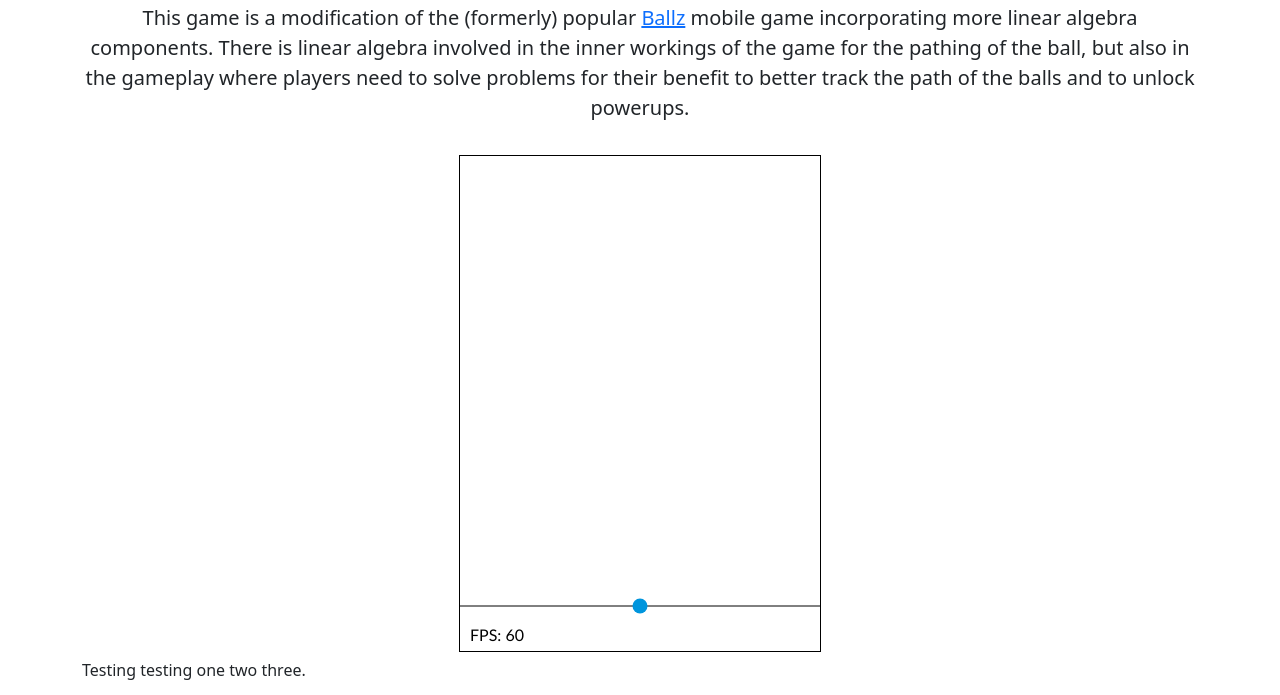
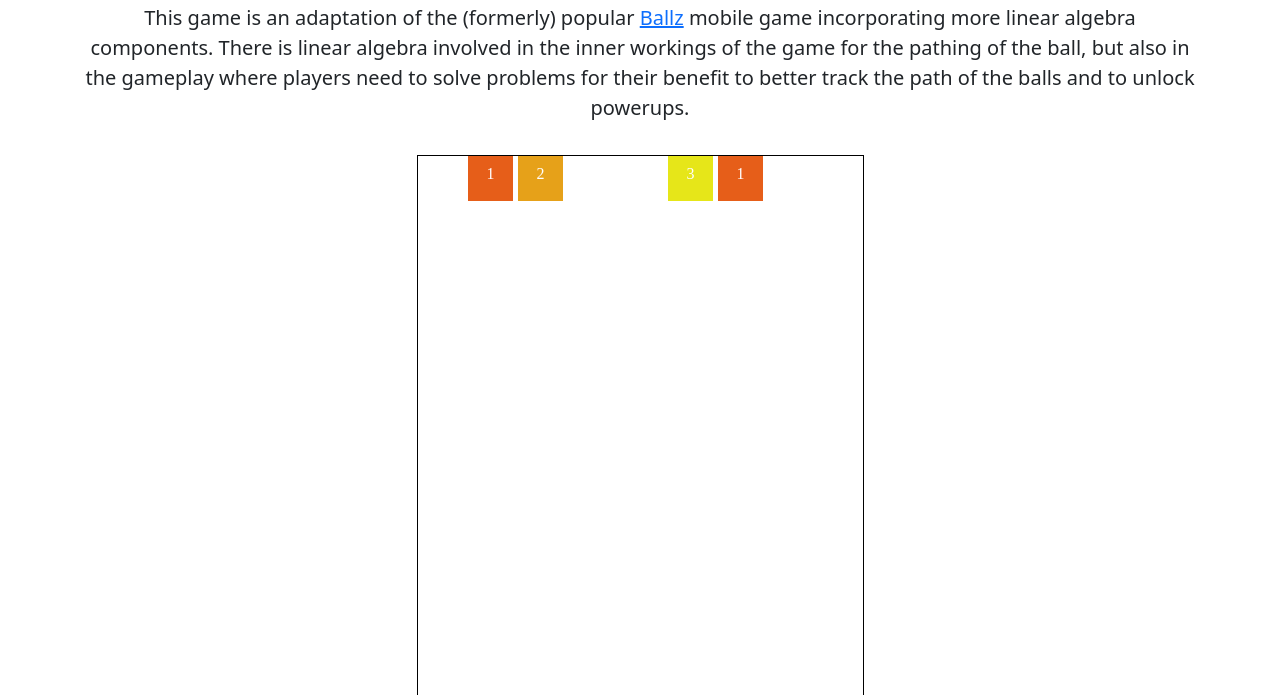
Before and after one commit to lakewood999/linalg-game, a plain HTML site: page index.html in a window 1280 px wide. Shown: the part 101-796 px from the top of the page. Drawn offline with nearby package versions, Linux system fonts and the light colour scheme.

Commit message:
work on block collissions

```diff
--- a/board.js
+++ b/board.js
@@ -1,3 +1,21 @@
 function gen_board() {
-
+    // check if the second to last row still has blocks; if so, next shift results in a lose game
+    for (var i = 0; i < grid[numBlocksHeight-2].length; i++) {
+        if (grid[numBlocksHeight-2][i] !== null) {
+            return false;
+        }
+    }
+    grid.pop();
+    var newBlocks = Array(numBlocksWidth);
+    for (i = 0; i < numBlocksWidth; i++) {
+        if (Math.random() < 0.5) {
+            newBlocks[i] = new Block();
+            newBlocks[i].number = levelNum + Math.floor(Math.random()*3);
+            newBlocks[i].len = blockSize;
+        } else {
+            newBlocks[i] = null;
+        }
+    }
+    grid.unshift(newBlocks);
+    return grid;
 }
--- a/game.js
+++ b/game.js
@@ -17,10 +17,24 @@ function draw(timestamp) {
     ctx.stroke();
     ctx.closePath();
 
-    ctx.font = "12pt Calibri";
+    ctx.font = "12pt Sans-Serif";
     ctx.textAlign = "left";
     ctx.fillStyle = "black";
     ctx.fillText("FPS: " + Math.round(1/timeDelta), 10, canvas.height - 10);
+
+    ctx.textAlign = "right";
+    ctx.fillText("Score: " + levelNum, canvas.width-10, canvas.height - 10);
+
+    for (var j = 0; j < grid.length; j++) {
+        for (var k = 0; k < grid[j].length; k++) {
+            if (grid[j][k] !== null) {
+                var currentBlock = grid[j][k];
+                currentBlock.x = k * blockSize + blockMargin * k;
+                currentBlock.y = j * blockSize + blockMargin * j;
+                currentBlock.draw(ctx,canvas);
+            }
+        }
+    }
 
     if (game_state === "aiming") {
         ctx.beginPath();
@@ -30,19 +44,17 @@ function draw(timestamp) {
         ctx.closePath();
     }
 
-
-
     if (Math.abs(timeDelta-targetElapsed) < 0.01) {
         if (isMouseMoving && mouseDy > 0 && game_state === "aiming") {
             ctx.beginPath();
             ctx.moveTo(startX, startY);
             ctx.lineWidth = Math.min(4,Math.sqrt(mouseDistance)/40);
             var xLength = canvas.width/4;
-            var lineY = startY-Math.tan(mouseAngle)*xLength;
+            var lineY = startY - Math.sin(mouseAngle)*xLength;
             if (mouseDx < 0) {
-                var lineX = canvas.width - xLength;
+                var lineX = startX + xLength*Math.cos(mouseAngle);
             } else {
-                var lineX = 0 + xLength;
+                var lineX = startX - xLength * Math.cos(mouseAngle);
             }
             ctx.lineTo(lineX, lineY);
             ctx.stroke();
@@ -81,6 +93,8 @@ function draw(timestamp) {
             mouseDistance = 0;
             mouseAngle = 0;
             game_state = "aiming";
+            levelNum++;
+            gen_board();
         }
     }
 
--- a/index.html
+++ b/index.html
@@ -16,11 +16,11 @@
         <div class="container">
 		    <div class="pt-5 pb-3 text-center">
 		        <h1>Ballz - Linear Algebra Version</h1>
-		        <p class="lead">This game is a modification of the (formerly) popular <a href="https://play.google.com/store/apps/details?id=com.ketchapp.ballz&hl=en_US&gl=US">Ballz</a> mobile game incorporating more linear algebra components. There is linear algebra involved in the inner workings of the game for the pathing of the ball, but also in the gameplay where players need to solve problems for their benefit to better track the path of the balls and to unlock powerups.</p>
+		        <p class="lead">This game is an adaptation of the (formerly) popular <a href="https://play.google.com/store/apps/details?id=com.ketchapp.ballz&hl=en_US&gl=US">Ballz</a> mobile game incorporating more linear algebra components. There is linear algebra involved in the inner workings of the game for the pathing of the ball, but also in the gameplay where players need to solve problems for their benefit to better track the path of the balls and to unlock powerups.</p>
 		    </div>
 		</div>
 		<div class="container center text-center">
-		    <canvas id="gameCanvas" width="360" height="495"></canvas>
+		    <canvas id="gameCanvas" width="395" height="540"></canvas>
 		</div>
 		<div class="container">
 		    <p>Testing testing one two three.</p>
@@ -30,8 +30,15 @@
 		</div>
         <script>
             /* Initial setup */
+            // Game block settings
+            var blockSize = 45;
+            var blockMargin = 5;
+            var numBlocksWidth = 9, numBlocksHeight = 12;
+
             // setup the canvas
             var canvas = document.getElementById("gameCanvas"), ctx = canvas.getContext("2d");
+            canvas.width = numBlocksWidth * blockSize + blockMargin * (numBlocksWidth-1);
+            canvas.height = numBlocksHeight * blockSize + blockMargin * (numBlocksHeight-1) + blockSize; // last one adjusts for bottom bar
 
             // render setup
             var targetFps = 60, targetElapsed = 1/60;
@@ -42,9 +49,12 @@
             var game_state = "aiming";
             var ballsMoving = 0, framesPassed = 0, framesBeforeShots = 5;
 
-            var grid = new Array(canvas.height/45 - 1);
+            var grid = new Array(numBlocksHeight);
             for (var i = 0; i < grid.length; i++) {
-                grid[i] = new Array(canvas.width/45);
+                grid[i] = new Array(numBlocksWidth);
+                for (var j = 0; j < grid[i].length; j++) {
+                    grid[i][j] = null;
+                }
             }
             var levelNum = 1;
         </script>
@@ -54,8 +64,8 @@
         <script src="board.js"></script>
         <script>
             // start game
-            var balls = [new Ball(), new Ball(), new Ball(), new Ball(), new Ball()];
-            gen_board();
+            var balls = [new Ball()];
+            grid = gen_board();
             requestAnimationFrame(draw);
         </script>
     </body>
--- a/mouse.js
+++ b/mouse.js
@@ -19,6 +19,7 @@ window.addEventListener("mousemove", function(e) {
     mouseDx = -1*(firstMousePos.x - pos.x), mouseDy = -1*(firstMousePos.y - pos.y);
     mouseDistance = mouseDx * mouseDx + mouseDy * mouseDy;
     if (mouseDistance >= minMouseMovingRadius && mouseDy >= 0) isMouseMoving = true;
+    if (mouseDy < 0) isMouseMoving = false;
     if (isMouseMoving) {
         mouseAngle = Math.atan(Math.abs(mouseDy)/Math.abs(mouseDx));
         e.preventDefault();
--- a/objects.js
+++ b/objects.js
@@ -6,6 +6,8 @@ function Ball() {
     this.moving = false;
     this.done = true; this.started = false; this.draw = draw;
     this.xVelocity = 0; this.yVelocity = 0;
+    this.lastHitX = -1;
+    this.lastHitY = -1;
 
     function draw(ctx,canvas,timeDelta) {
         if (!this.moving) this.moving = true;
@@ -21,6 +23,7 @@ function Ball() {
 
         // update positions
         var dx = this.xVelocity * timeDelta; var dy = this.yVelocity * timeDelta;
+        var collision = false;
         if (this.y + dy > startY) {
             this.done = true;
             ballsMoving--;
@@ -31,23 +34,56 @@ function Ball() {
         if (this.x + dx > canvas.width-this.radius || this.x + dx < this.radius) {
             this.xVelocity = -this.xVelocity;
         }
+        // block collision detection
+        // only check neighboring cells for efficiency; need to adjust until a proper fix can be made
+        var currentX = Math.floor((this.x+dx)/blockSize);
+        var currentY = Math.floor((this.y+dy)/blockSize);
+        for (var i = Math.max(0,currentY-2); i <= Math.min(currentY+2, numBlocksHeight-1); i++) {
+            for (var j = Math.max(0,currentX-2); j <= Math.min(currentX+2,numBlocksWidth-1); j++) {
+                var blockTest = grid[i][j];
+                if (blockTest !== null) {
+                    var testX = this.x, testY = this.y, isLeft = true, isAbove = true;
+                    // determine edges to use in collision detection
+                    if (this.x+dx < blockTest.x) testX = blockTest.x; // left edge
+                    else if (this.x+dx > blockTest.x+blockTest.len) testX = blockTest.x+blockTest.len; isLeft = false; // right edge
+                    if (this.y < blockTest.y) testY = blockTest.y // top edge
+                    else if (this.y+dy > blockTest.y+blockTest.len) testY = blockTest.y+blockTest.len; isAbove = false; // bottom edge
+                    // calculate distance
+                    var distX = (this.x+dx)-testX, distY =(this.y+dy)-testY;
+                    var objectDistance = Math.sqrt( (distX*distX) + (distY*distY) );
+                    if (objectDistance <= this.radius) {
+                        if (blockTest.number - 1 === 0) {
+                            grid[i][j] = null;
+                        } else {
+                            blockTest.number -= 1;
+                        }
+                        if ((isLeft && blockTest.x - (this.x+dx) <= this.radius) || (!isLeft && (this.x+dx) - blockTest.x - blockTest.len <= this.radius)) { // collision on side means change x
+                            this.xVelocity = -this.xVelocity;
+                        }
+                        console.log(isAbove);
+                        console.log((this.y+dy) + " is sphere and rect: " + blockTest.y);
+                        if ((isAbove && blockTest.y - (this.y+dy) <= this.radius) || (!isAbove && (this.y+dy)-blockTest.y-blockTest.len <= this.radius)) { // collision on bottom means change y only
+                            console.log("Direction change");
+                            this.yVelocity = -this.yVelocity;
+                        }
+                    }
+                }
+            }
+        }
         this.x += dx; this.y += dy;
     }
 };
 
 function Block() {
-    this.number = 1;
+    this.number = levelNum;
     this.x = 0, this.y = 0;
-    this.len = 10;
-    this.draw = draw();
+    this.len = blockSize;
+    this.draw = draw;
 
     function draw(ctx,canvas) {
-        ctx.beginPath();
-        ctx.fillStyle = "red";
-        ctx.fillRect(this.x, this.y, this.x + this.len, this.y + this.len);
-        ctx.stroke();
-        ctx.closePath();
-        ctx.font = "10pt Calibri";
+        ctx.fillStyle = "hsl(" + (this.number*20) % 360  + ", 80%, 50%)";
+        ctx.fillRect(this.x, this.y, this.len, this.len);
+        ctx.font = "12pt Sans Serif";
         ctx.textAlign = "center";
         ctx.fillStyle = "white";
         ctx.fillText(this.number, this.x + this.len/2, this.y + this.len/2);
```
